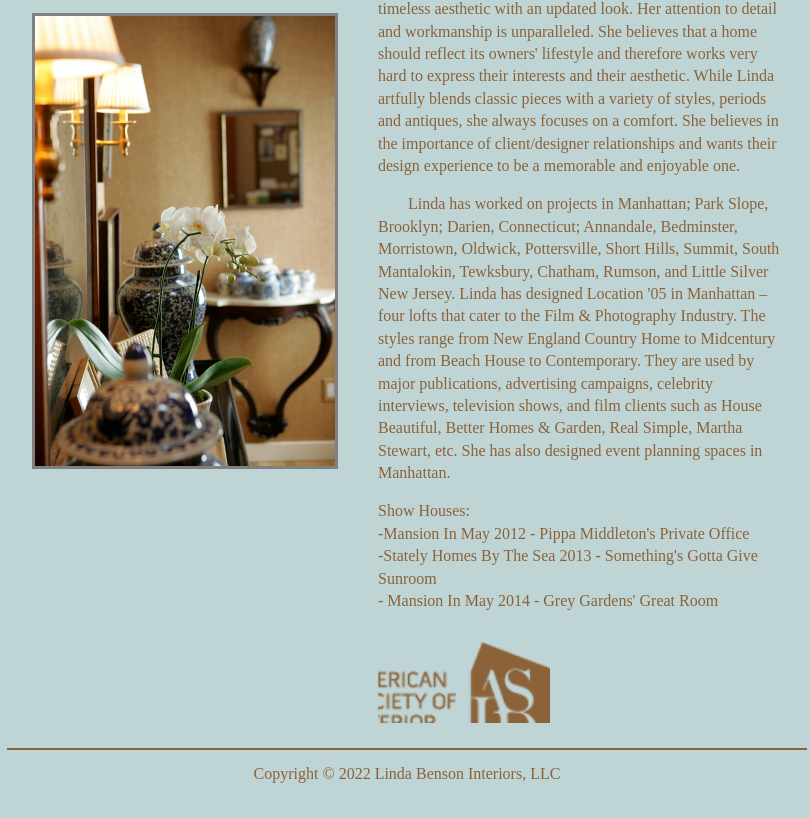
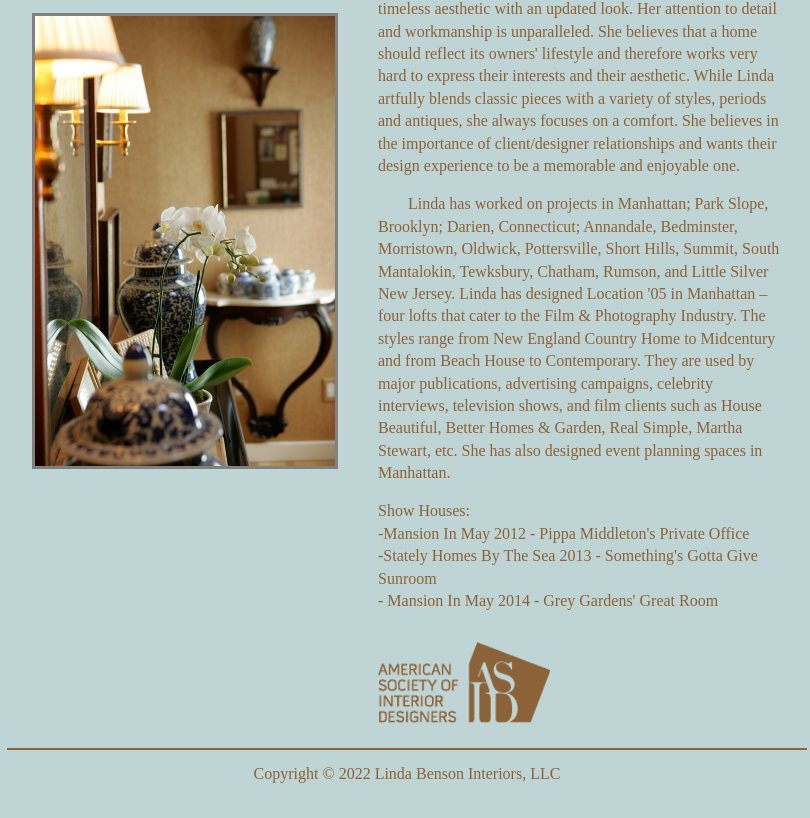
Before and after one commit to markcreasy/lindabensoninteriors, a Gatsby site: page /about in a window 1280 px wide. Shown: the part 711-1529 px from the top of the page, without its empty margins (233-1043 px from the left). Built offline with nearby package versions, Linux system fonts and the light colour scheme; Gatsby itself is replaced by a stand-in of ours.

Commit message:
gatsby build image fixes

```diff
--- a/package.json
+++ b/package.json
@@ -10,7 +10,7 @@
     "develop": "gatsby develop",
     "start": "gatsby serve",
     "build": "gatsby build",
-    "serve": "gatsby serve",
+    "serve": "gatsby clean && gatsby build && gatsby serve",
     "clean": "gatsby clean"
   },
   "dependencies": {
--- a/src/components/layout.css
+++ b/src/components/layout.css
@@ -83,9 +83,13 @@ margin-top:30px;
 border:3px solid gray;
 }
 
+.asidLogo{
+  width: 400px;
+}
+
 .asidLogo img{
-  width:100%;
-  height:auto;
+  width:100% !important;
+  height:auto !important;
 }
 
 main{
--- a/src/pages/about.js
+++ b/src/pages/about.js
@@ -42,7 +42,7 @@ const AboutPage = ({data}) => {
               <li>- Mansion In May 2014 - Grey Gardens' Great Room</li>
             </ul>
           </div>
-          <div class="asidLogo"><GatsbyImage image={getImage(data.asidLogo.childImageSharp)} alt="American Society of Interior Designers"/></div>
+          <div className="asidLogo"><GatsbyImage image={getImage(data.asidLogo.childImageSharp)} alt="American Society of Interior Designers"/></div>
       </div>
     </div>
     </Layout>
```
